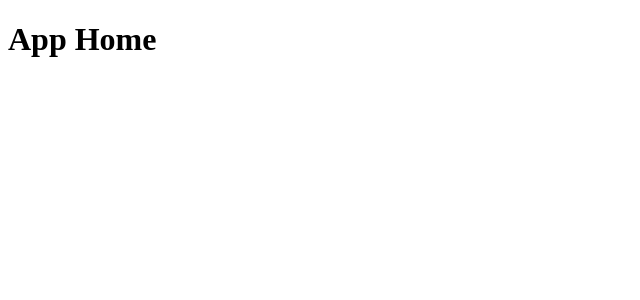
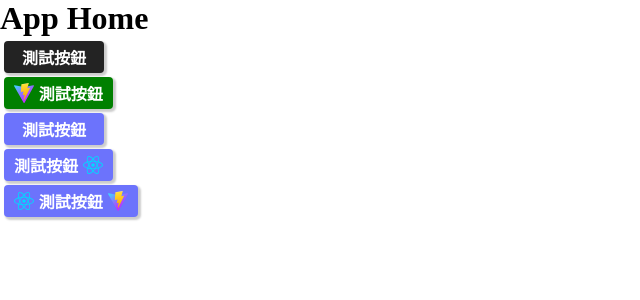
Before and after one commit to ianSama0217/React-components, a React (Vite) app: page / in a window 1280 px wide. Shown: the top 300 px of the page, without its empty margins (0-640 px from the left). Built offline with nearby package versions, Linux system fonts and the light colour scheme.

Commit message:
Button component

```diff
--- /dev/null
+++ b/public/scss/components/button.scss
@@ -0,0 +1,36 @@
+.button {
+  .primary {
+    display: flex;
+    justify-content: center;
+    align-items: center;
+    border: none;
+    border-radius: 4px;
+    padding: 4px 10px;
+    margin: 0.25rem;
+    min-width: 100px;
+    background-color: rgb(108, 115, 252);
+    color: white;
+    font-size: 1rem;
+    font-weight: bold;
+    box-shadow: 2px 2px 2px 1px rgba(0, 0, 0, 0.2);
+
+    &:hover {
+      cursor: pointer;
+    }
+
+    .icon {
+      display: flex;
+      align-items: center;
+      img {
+        width: 20px;
+        height: auto;
+      }
+    }
+    .start-icon {
+      margin-right: 0.3rem;
+    }
+    .end-icon {
+      margin-left: 0.3rem;
+    }
+  }
+}
--- /dev/null
+++ b/public/scss/index.scss
@@ -0,0 +1,8 @@
+/*------------------------------Components------------------------------*/
+@import "./components/button.scss";
+
+* {
+  margin: 0;
+  padding: 0;
+  box-sizing: border-box;
+}
--- a/src/App.tsx
+++ b/src/App.tsx
@@ -1,10 +1,21 @@
+import Button from "./components/button/Button";
+
+import "../public/scss/index.scss";
+
+import vite from "../public/vite.svg";
+import logo from "./assets/react.svg";
+
 function App() {
-
   return (
     <>
       <h1>App Home</h1>
+      <Button title="測試按鈕" themeColor="#232323" fontColor="#ffffff" />
+      <Button title="測試按鈕" themeColor="green" startIcon={vite} />
+      <Button title="測試按鈕" handleClick={() => console.log("hello")} />
+      <Button title="測試按鈕" endIcon={<img src={logo} />} />
+      <Button title="測試按鈕" startIcon={<img src={logo} />} endIcon={vite}/>
     </>
-  )
+  );
 }
 
-export default App
+export default App;
--- /dev/null
+++ b/src/components/button/Button.tsx
@@ -0,0 +1,51 @@
+import React from "react";
+
+type param = {
+  title: string;
+  themeColor?: string; //背景顏色
+  fontColor?: string;
+  startIcon?: React.ReactNode | string; //左邊圖示
+  endIcon?: React.ReactNode | string; //右邊圖示
+  handleClick?: () => void;
+};
+
+function Button({
+  title,
+  themeColor,
+  fontColor,
+  startIcon,
+  endIcon,
+  handleClick = () => {},
+}: param) {
+  return (
+    <div className="button">
+      <button
+        className="primary"
+        style={{ backgroundColor: themeColor, color: fontColor }}
+        onClick={handleClick}
+      >
+        {startIcon && (
+          <span className="icon start-icon">
+            {typeof startIcon === "string" ? (
+              <img src={startIcon} alt="icon" />
+            ) : (
+              startIcon
+            )}
+          </span>
+        )}
+        {title}
+        {endIcon && (
+          <span className="icon end-icon">
+            {typeof endIcon === "string" ? (
+              <img src={endIcon} alt="icon" />
+            ) : (
+              endIcon
+            )}
+          </span>
+        )}
+      </button>
+    </div>
+  );
+}
+
+export default Button;
```
